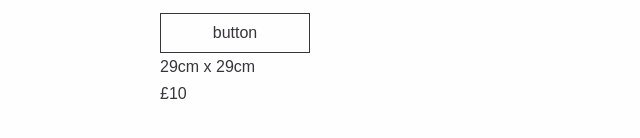
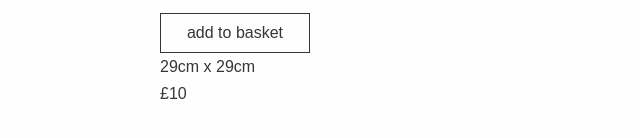
Before and after one commit to richpjames/matt-tulloch, a Gatsby site: page /prints/catnipped in a window 1280 px wide. Shown: the part 372-510 px from the top of the page, 0-640 px from the left. Built offline with nearby package versions, Linux system fonts and the light colour scheme; Gatsby itself is replaced by a stand-in of ours; some packages are replaced by stand-ins of ours; no server answers; a web font is replaced by a local one.

Commit message:
change button text

```diff
--- a/src/Components/Common/AddToBasketButton.jsx
+++ b/src/Components/Common/AddToBasketButton.jsx
@@ -45,7 +45,7 @@ const AddToBasketButton = ({ id }) => {
         className="add-to-basket"
         // borderColour={borderColour}
       >
-        {"button"}
+        add to basket
       </ButtonStyles>
     </ButtonWrapper>
   );
```
